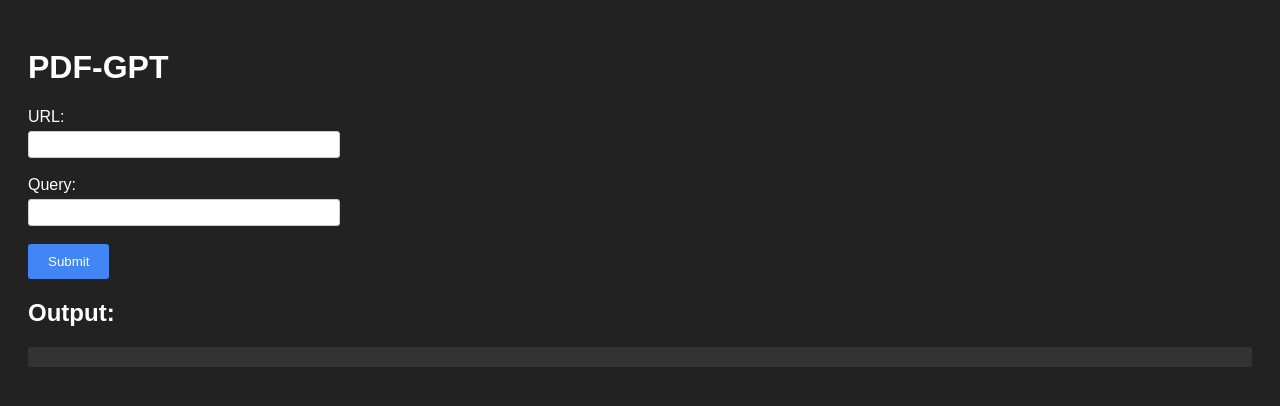
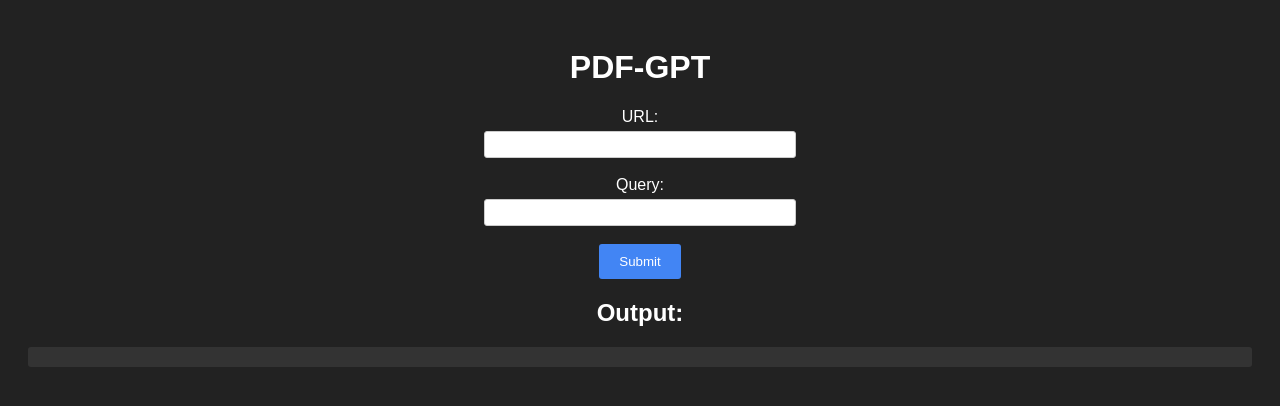
Before and after one commit to aryan619348/PDF-GPT, a Flask app: page / in a window 1280 px wide. Shown: the top 406 px of the page. Run offline with Flask 3, Linux system fonts and the light colour scheme.

Commit message:
changed alignment of the HTML file

```diff
--- a/application.py
+++ b/application.py
@@ -10,6 +10,7 @@ from googleapiclient.http import MediaIoBaseDownload
 from io import BytesIO
 from flask_cors import CORS
 from waitress import serve
+from flask import jsonify
 from langchain.chat_models import ChatOpenAI
 import os
 
@@ -18,7 +19,6 @@ application = Flask(__name__)
 CORS(application)
 
 # Google Drive API credentials
-API_KEY = ""
 API_KEY = ""
 
 @application.route('/')
--- a/templates/index.html
+++ b/templates/index.html
@@ -12,6 +12,10 @@
 
     h1, h2 {
       color: #fff;
+    }
+
+    .center-content {
+      text-align: center;
     }
 
     form {
@@ -48,6 +52,7 @@
   </style>
 </head>
 <body>
+<div class="center-content">
   <h1>PDF-GPT</h1>
   <form id="apiForm">
     <label for="urlInput">URL:</label>
@@ -58,6 +63,7 @@
   </form>
   <h2>Output:</h2>
   <div id="output"></div>
+</div>
 
 <script>
   document.getElementById("apiForm").addEventListener("submit", function (event) {
```
Lines whose indentation alone changed are shown as unchanged.
